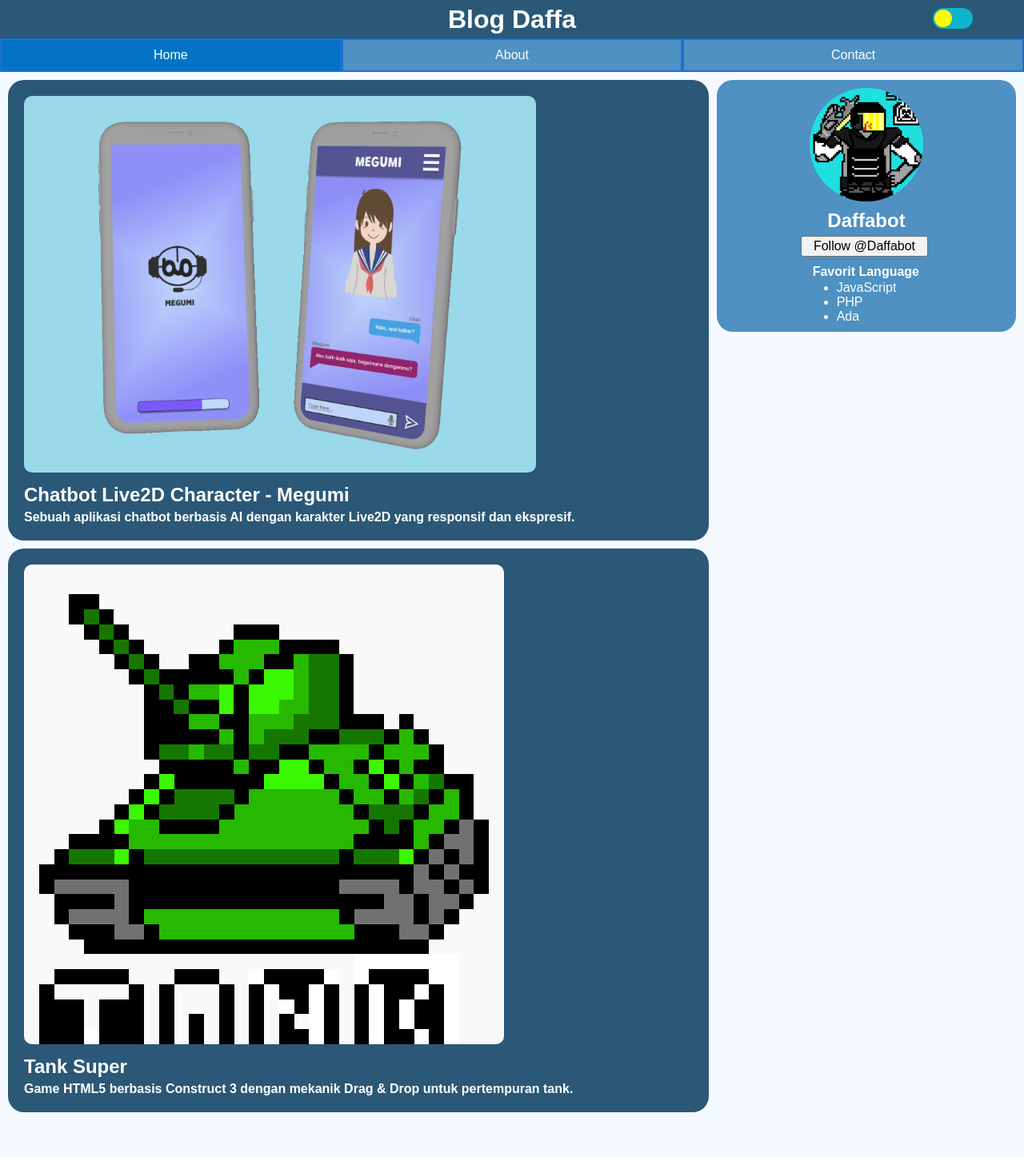
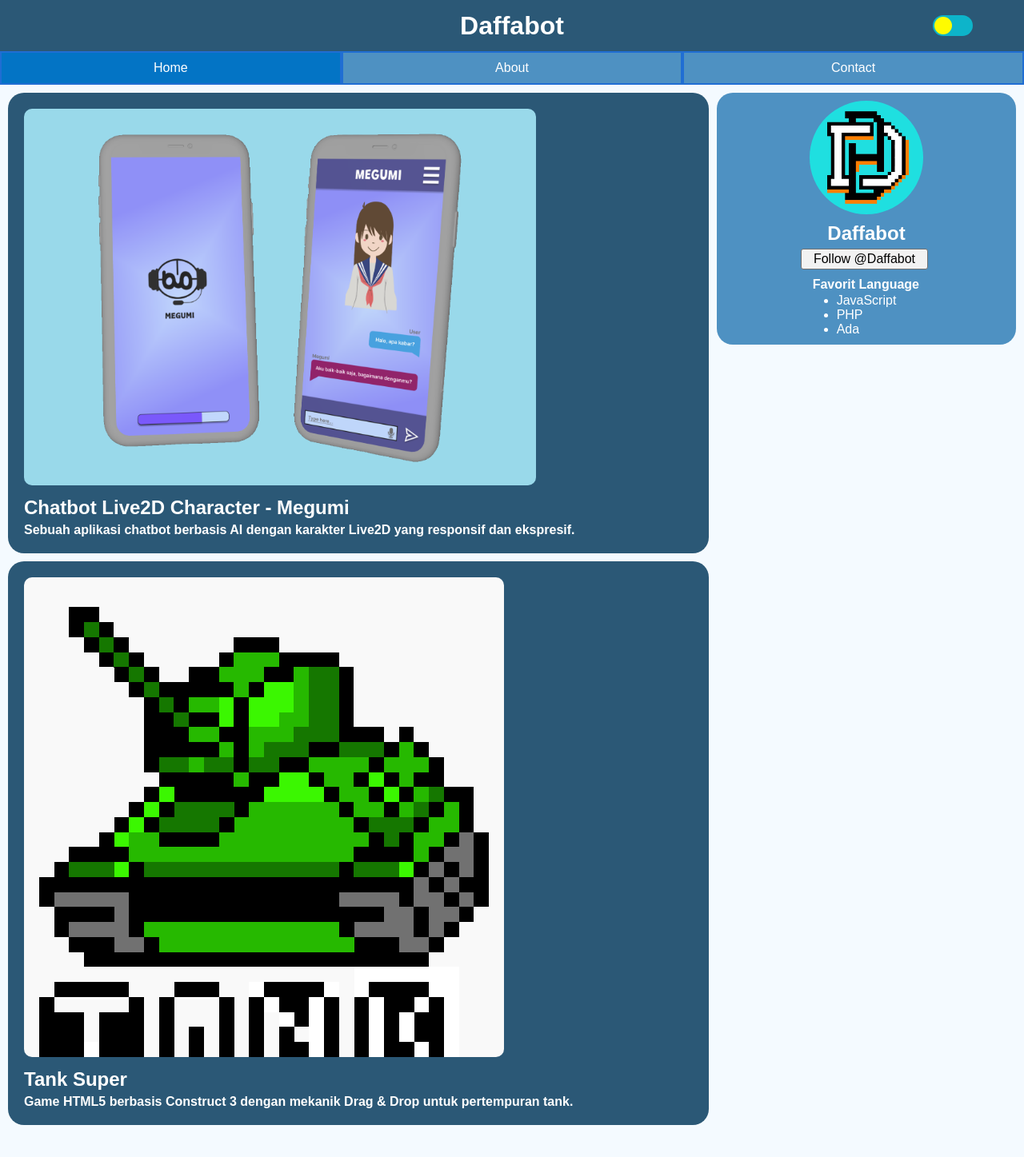
Before and after one commit to Daffabot/Daffabot.github.io, a PHP site: page / in a window 1280 px wide. Shown: the top 1447 px of the page at 80% size. Before the commit the page ends 1391 px from the top, so only its background shows below. Run offline with PHP 8.4, Linux system fonts and the light colour scheme.

Commit message:
Fix Style CSS

```diff
--- a/assets/css/style.css
+++ b/assets/css/style.css
@@ -96,7 +96,7 @@ body {
 /* Settingan Header */
 header {
   position: sticky;
-  top: -3em;
+  top: -4em;
   background-color: var(--primary-color);
   display: flex;
   flex-direction: column;
@@ -112,7 +112,7 @@ header {
 }
 
 header > #top {
-  height: 3em;
+  height: 4em;
 }
 
 header > #top > h1 > a {
@@ -217,7 +217,6 @@ nav ul li a:hover {
   border-radius: 50px;
   position: absolute;
   right: 5vw;
-  top: 0.6em;
   padding: 5px;
   cursor: pointer;
   display: flex;
@@ -427,8 +426,8 @@ aside {
 
 #up {
   position: fixed;
-  width: 2em;
-  height: 2em;
+  width: 1.5em;
+  height: 1.5em;
   background-color: var(--seven-color);
   border-radius: 50%;
   right: 1em;
--- a/index.html
+++ b/index.html
@@ -59,7 +59,7 @@
 <body>
     <header>
         <div id="top">
-            <h1><a href="/">Blog Daffa</a></h1>
+            <h1><a href="/">Daffabot</a></h1>
             <input type="checkbox" id="hamburger-toggle" />
             <label for="hamburger-toggle" class="hamburger-button-container">
                 <div class="hamburger-button"></div>
@@ -83,7 +83,7 @@
         </div>
         <aside>
             <div class="card revealToTheRight">
-                <img src="./assets/img/profil-github.png" alt="Profil">
+                <img src="./assets/img/logo.jpg" alt="Profil">
                 <h1>Daffabot</h1>
                 <a href="https://github.com/Daffabot" target="_blank">Follow @Daffabot</a>
                 <ul class="favorite">
@@ -96,7 +96,7 @@
         <div id="up">&#8679;</div>
     </main>
     <footer>
-        <p>&copy; 2025 Blog Daffa. All rights reserved.</p>
+        <p>&copy; 2021-2025 Daffabot. All rights reserved.</p>
     </footer>
     <script src="./assets/js/main.js" type="module"></script>
 </body>
```
Also changed, not shown: about/index.html (+4 -4 lines), contact/index.html (+5 -5 lines).
